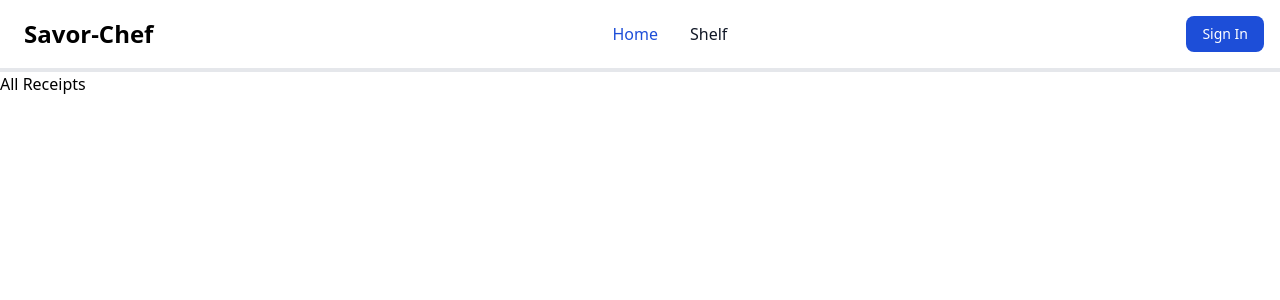
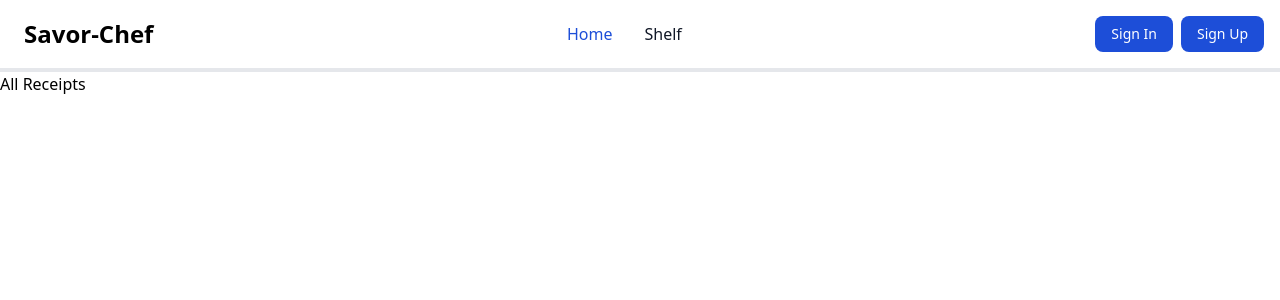
Before and after one commit to Yaroslaw07/savor-chef-front, a React (Create React App) app: page / in a window 1280 px wide. Shown: the top 300 px of the page. Built offline with nearby package versions, Linux system fonts and the light colour scheme.

Commit message:
-- added logout to navbar

```diff
--- a/src/component/mainLayout/NavBar/NavBar.js
+++ b/src/component/mainLayout/NavBar/NavBar.js
@@ -1,6 +1,8 @@
-import { Link, useLocation } from "react-router-dom";
+import { Link, useLocation, useNavigate } from "react-router-dom";
 import ActivePath from "./ActivePath";
 import InactivePath from "./InactivePath";
+import { useContext } from "react";
+import AuthContext from "../../../contexts/AuthContext";
 
 const pages = [{title:"Home",path:"/"},
                {title:"Shelf",path:"/shelf"}]
@@ -9,9 +11,9 @@ const pages = [{title:"Home",path:"/"},
 function NavBar() {
 
   const location = useLocation();
+  const authCtx = useContext(AuthContext)
 
   console.log(location)
-
 
   return (
     <nav className="bg-white dark:bg-gray-900 w-full z-20 top-0 left-0 border-b-4 border-gray-200 dark:border-gray-600">
@@ -23,25 +25,41 @@ function NavBar() {
           {"Savor-Chef"}
         </Link>
 
-        <div className="flex md:order-2">
-          <button
-            type="button"
-            className="text-white bg-blue-700 hover:bg-blue-800 focus:ring-4 focus:outline-none focus:ring-blue-300 font-medium rounded-lg text-sm px-4 py-2 text-center mr-3 md:mr-0 dark:bg-blue-600 dark:hover:bg-blue-700 dark:focus:ring-blue-800"
-          >
-            Sign In
-          </button>
-        </div>
+        {authCtx.user === null ? (
+          <div className="flex md:order-2 gap-2">
+            <Link
+              to="/signin"
+              className="text-white bg-blue-700 hover:bg-blue-800 focus:ring-4 focus:outline-none focus:ring-blue-300 font-medium rounded-lg text-sm px-4 py-2 text-center mr-3 md:mr-0 dark:bg-blue-600 dark:hover:bg-blue-700 dark:focus:ring-blue-800"
+            >
+              Sign In
+            </Link>
+            <Link
+              to="signup"
+              className="text-white bg-blue-700 hover:bg-blue-800 focus:ring-4 focus:outline-none focus:ring-blue-300 font-medium rounded-lg text-sm px-4 py-2 text-center mr-3 md:mr-0 dark:bg-blue-600 dark:hover:bg-blue-700 dark:focus:ring-blue-800"
+            >
+              Sign Up
+            </Link>
+          </div>
+        ) : (
+          <div className="flex md:order-2 gap-2">
+            <p className="font-medium rounded-lg text-sm px-4 py-2 text-center mr-3 md:mr-0">
+              {authCtx.user.Email}
+            </p>
+            <button
+              onClick={authCtx.logout}
+              className="text-white bg-blue-700 hover:bg-blue-800 focus:ring-4 focus:outline-none focus:ring-blue-300 font-medium rounded-lg text-sm px-4 py-2 text-center mr-3 md:mr-0 dark:bg-blue-600 dark:hover:bg-blue-700 dark:focus:ring-blue-800"
+            >
+              Logout
+            </button>
+          </div>
+        )}
 
         <div className="items-center justify-between hidden w-full md:flex md:w-auto md:order-1">
           <ul className="flex flex-col p-4 md:p-0 mt-4 font-medium border border-gray-100 rounded-lg bg-gray-50 md:flex-row md:space-x-8 md:mt-0 md:border-0 md:bg-white dark:bg-gray-800 md:dark:bg-gray-900 dark:border-gray-700">
-
-            {pages.map((page,index) => {
+            {pages.map((page, index) => {
               return location.pathname === page.path ? (
                 <li key={index}>
-                  <ActivePath
-                    title = {page.title}
-                    to = {page.path}>
-                  </ActivePath>
+                  <ActivePath title={page.title} to={page.path}></ActivePath>
                 </li>
               ) : (
                 <li key={index}>
@@ -51,8 +69,7 @@ function NavBar() {
                   ></InactivePath>
                 </li>
               );
-            }
-            )}
+            })}
           </ul>
         </div>
       </div>
```
